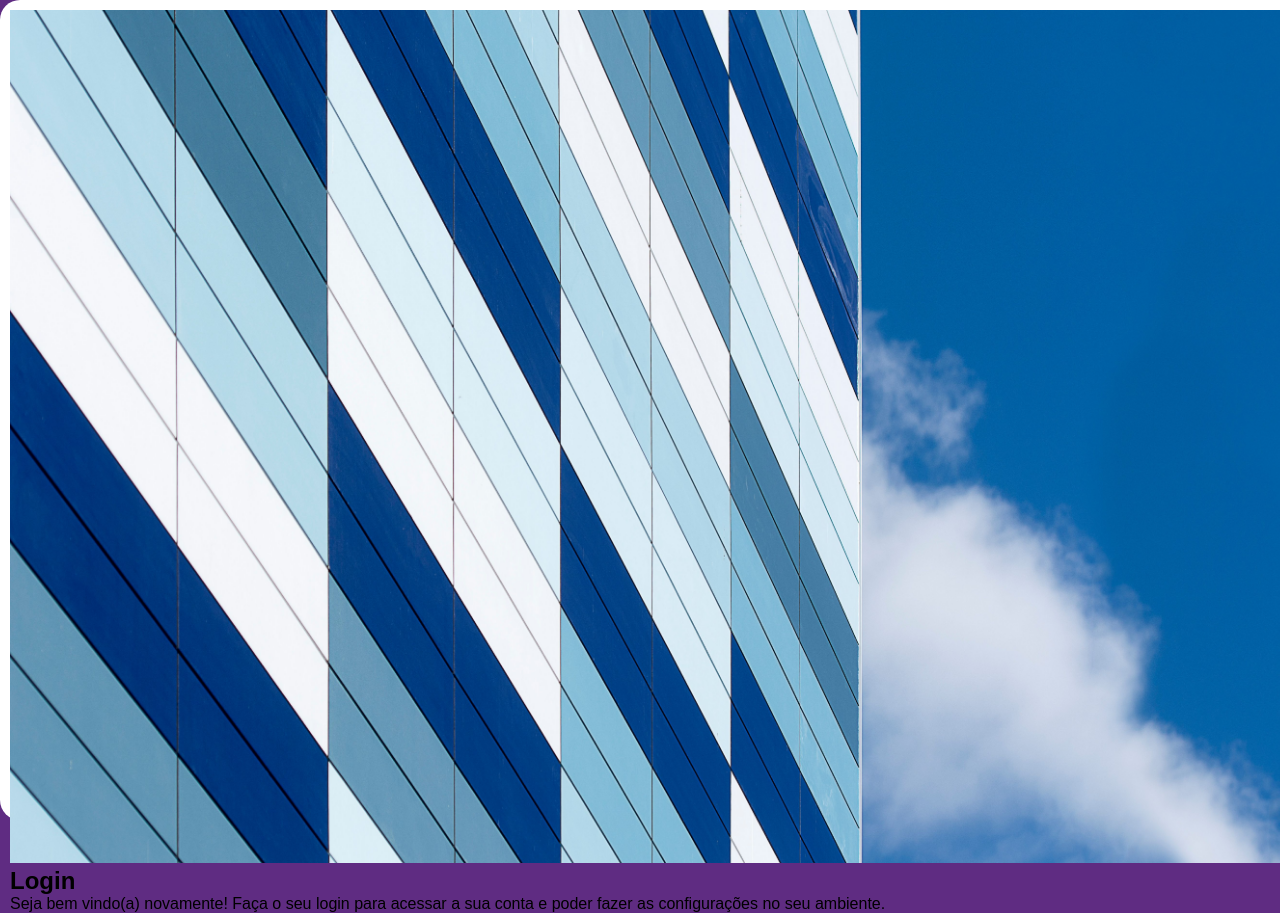
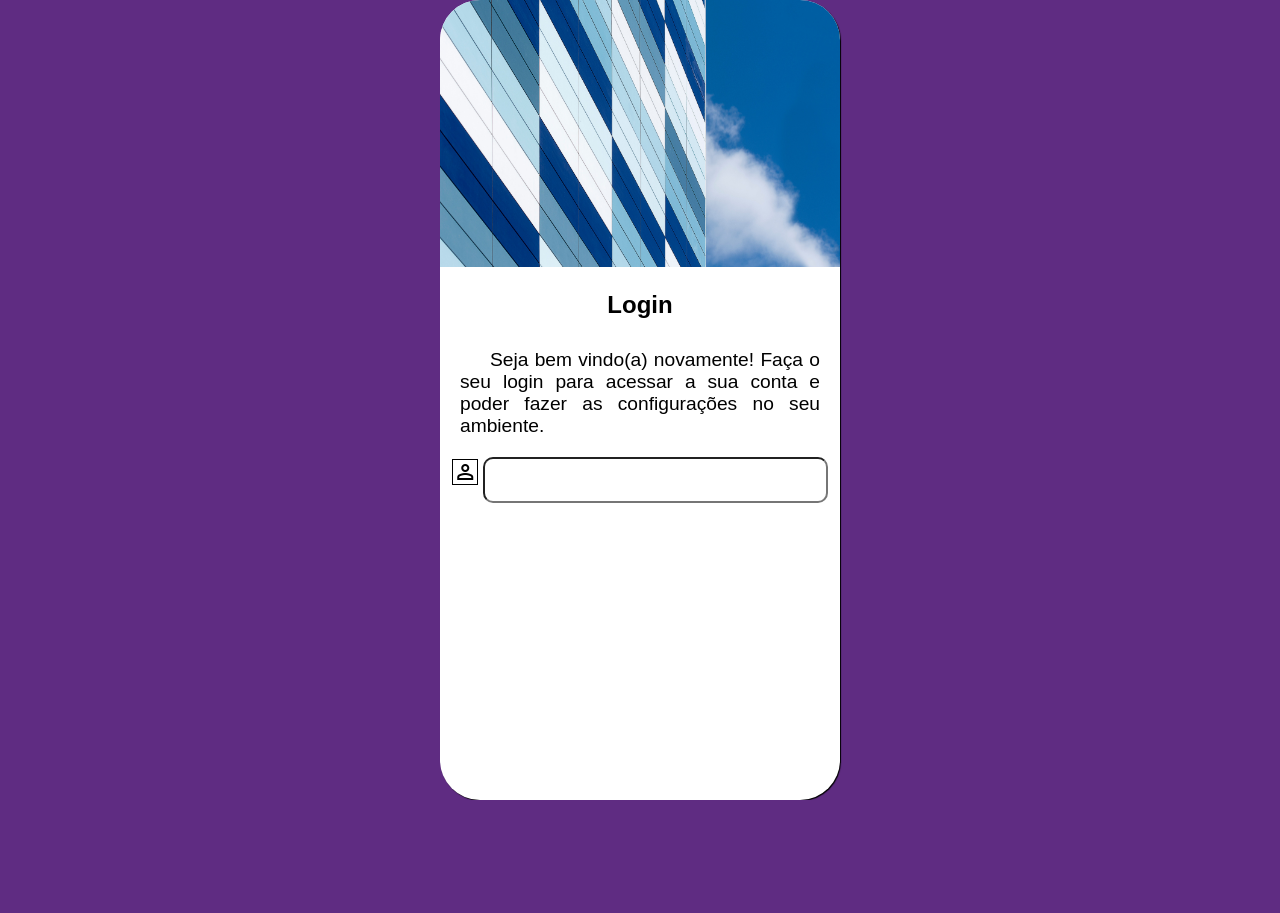
Before and after one commit to msilvabernardes/tela-login, a PHP site: page / in a window 1280 px wide. After the commit the page ends 800 px from the top, so only its background shows below. Run offline with PHP 8.4, Linux system fonts and the light colour scheme.

Commit message:
atualização projeto login

```diff
--- a/estilos/styles.css
+++ b/estilos/styles.css
@@ -17,19 +17,50 @@ body{
     background-color: #5f2c82;
     height: 100vh;
     width: 100vw;
+    position: relative;
 }
 
 main {
-    margin: auto;
-    margin-top: auto;
-    padding: 10px;
-    height: 100vh;
-    width: 100vw;
+    position: absolute;
+    left: 50%;
+    top: 50%;
+    transform: translate(-50%, -50%);
+    height: 800px;
+    width: 400px;
     background-color: white;
-    border-radius: 20px;
+    border-radius: 40px;
+    box-shadow: 1px 1px 1px black;
 }
 
 main > section > div > img {
     width: 100%;
+    margin-top: 0px;
+    border-radius: 40px 40px 0px 0px;
 
 }
+
+main > section > div > h1 {
+    padding: 20px;
+    text-align: center;
+}
+
+main > section > div > p {
+    padding: 10px;
+    text-indent: 30px;
+    text-align: justify;
+    margin-left: 10px;
+    margin-right: 10px;
+    font-size: 1.2em;
+}
+div#usuario{
+    padding: 10px;
+    text-align: center;
+}
+
+main > section > form > div#usuario > input {
+    height: 40px;
+    border-radius: 10px;
+}
+#icusuario {
+    border: 1px solid black;
+}
--- a/index.html
+++ b/index.html
@@ -5,6 +5,7 @@
     <meta name="viewport" content="width=device-width, initial-scale=1.0">
     <title>Login</title>
     <link rel="stylesheet" href="estilos/styles.css">
+    <link rel="stylesheet" href="https://fonts.googleapis.com/css2?family=Material+Symbols+Outlined:opsz,wght,FILL,GRAD@24,400,0,0&icon_names=person" />
 </head>
 <body>
     <main>
@@ -12,15 +13,20 @@
             <div id="imagem">
                 <img src="imagens/metal.jpg" alt="">
             </div>
+
             <div id="formulario">
                 <h1>Login</h1>
                 <p>Seja bem vindo(a) novamente! Faça o seu login para acessar a sua conta e poder fazer as configurações no seu ambiente.</p>
+            </div>
 
-                <form action="login.php" method="post">
+         <form action="login.php" method="post">
+            <div id="usuario">
+                <label for="iusuario"><span id="icusuario" class="material-symbols-outlined">person</span></label>
+                <input type="email" name="usuario" id="iusuario" size="40px">
+            </div>
+        </form>
 
-                </form>
 
-            </div>
         </section>
     </main>
 </body>
```
